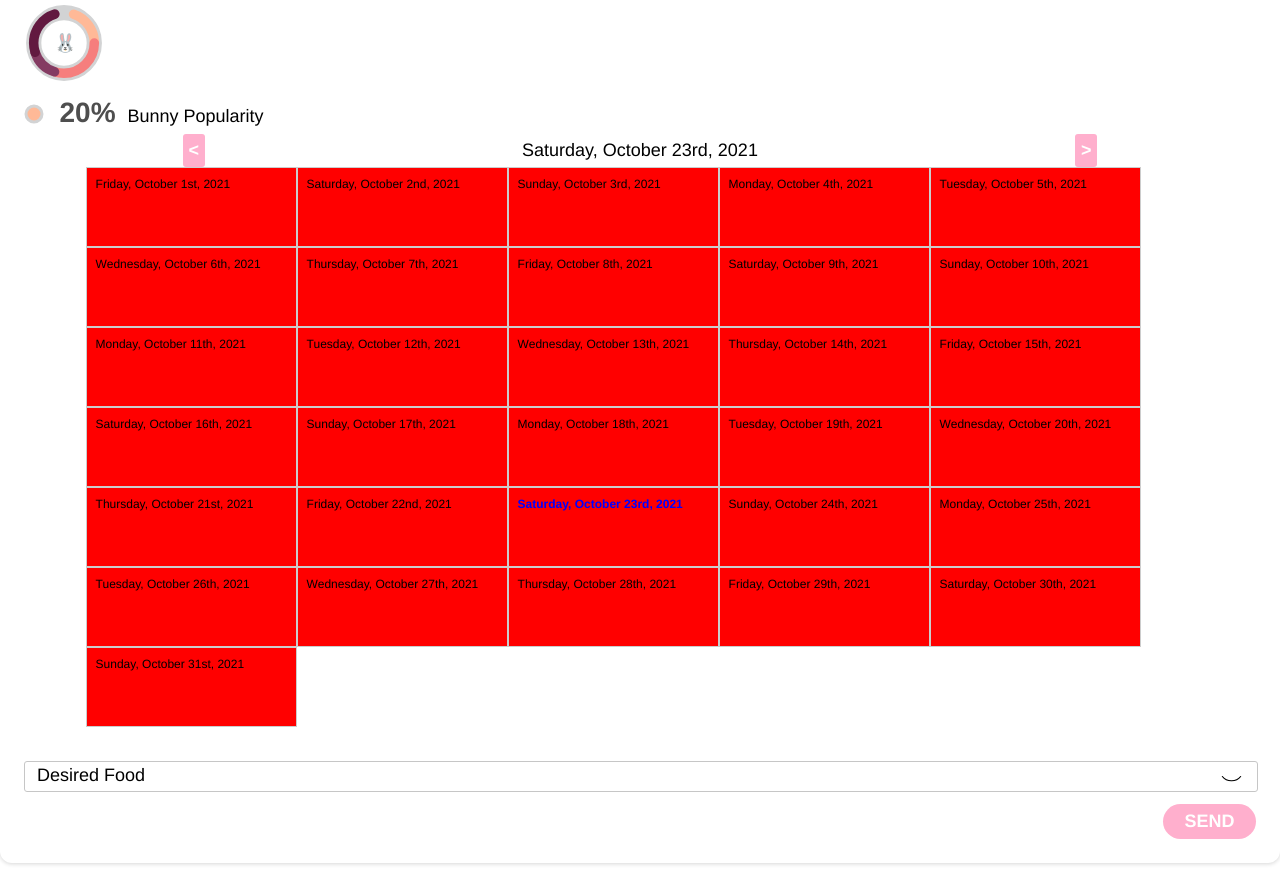
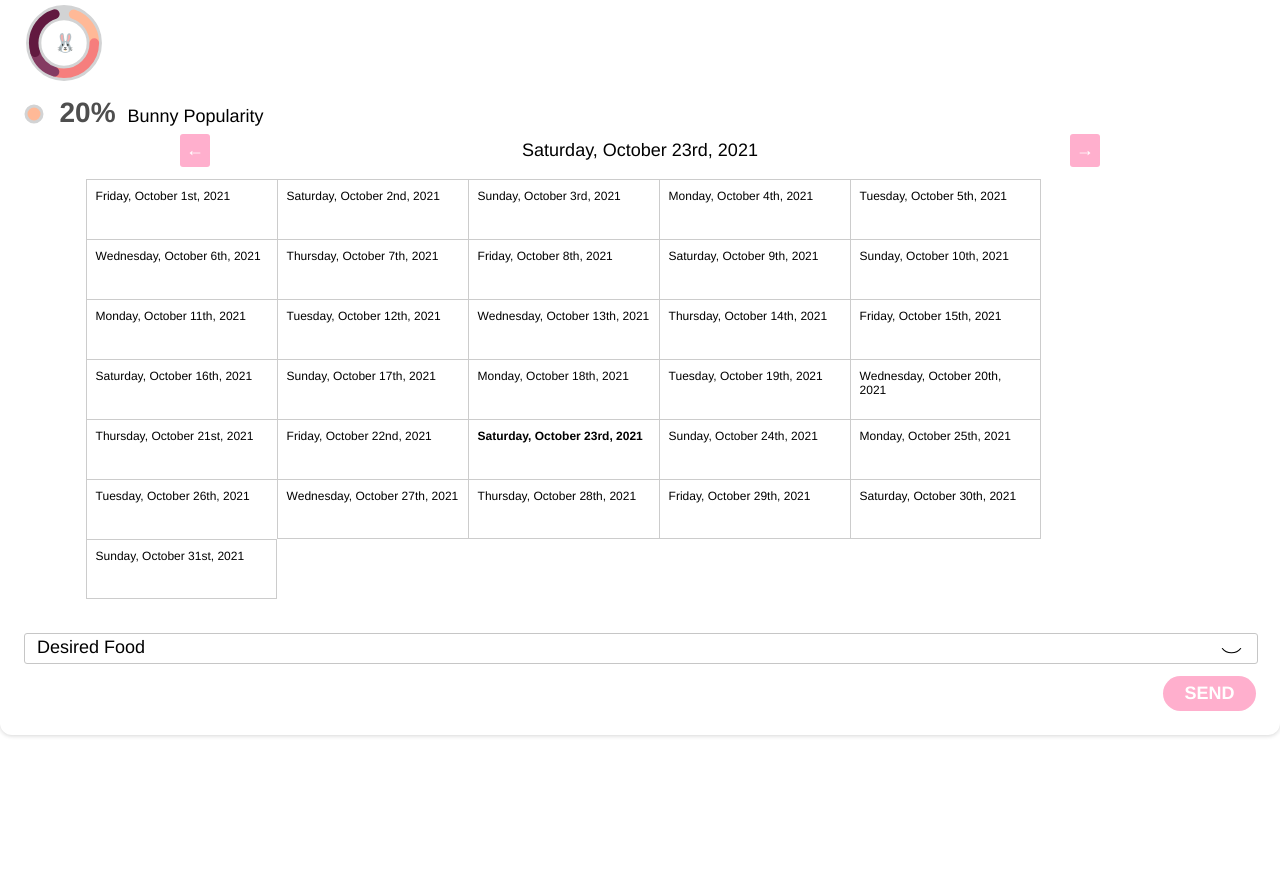
Before and after one commit to MortimerMarsyja/RuskyGrimoire, a React app: page / in a window 1280 px wide. Shown: the part 480-1373 px from the top of the page. After the commit the page ends 1245 px from the top, so only its background shows below. Built offline with nearby package versions, Linux system fonts and the light colour scheme.

Commit message:
changes in calendar

```diff
--- a/package.json
+++ b/package.json
@@ -26,7 +26,7 @@
     "mini-css-extract-plugin": "^2.4.2",
     "postcss": "^8.3.11",
     "postcss-loader": "^6.2.0",
-    "postcss-preset-env": "^6.7.0",
+    "postcss-preset-env": "^7.2.3",
     "redux-devtools-extension": "^2.13.9",
     "sass": "^1.43.3",
     "sass-loader": "^12.2.0",
@@ -44,6 +44,7 @@
     "@types/react": "^17.0.31",
     "@types/react-dom": "^17.0.10",
     "date-fns": "^2.28.0",
+    "enhanced-resolve": "^5.8.3",
     "node-modules": "^0.0.1",
     "react": "^17.0.2",
     "react-dom": "^17.0.2",
--- a/src/00-Components/HorCalendar/HorCalendar.style.js
+++ b/src/00-Components/HorCalendar/HorCalendar.style.js
@@ -30,6 +30,7 @@ const StyledHorCalendar = styled.div`
         width: 100%;
         align-items: center;
         justify-content: space-around;
+        margin-bottom:12px;
         p{
             width:auto !important;
         }
@@ -37,17 +38,26 @@ const StyledHorCalendar = styled.div`
     .hor-calendar-cell{
         padding:9px;
         font-size: 12px;
-        border:1px solid #ccc;
+        border-left: 1px solid #ccc;
         width:191px;
         height:60px;
-        background-color:red;
+        box-sizing: border-box;
+        border-top: 1px solid #ccc;
+        &:nth-child(5n){
+            border-right: 1px solid #ccc;
+        }
+        &:nth-last-child(-n+5){
+            border-bottom: 1px solid #ccc;
+        }
+        &:last-child{
+            border-right: 1px solid #ccc;
+        }
     }
     .isToday{
-        color:blue;
         font-weight:bold;
     }
     .isSelected{
-        background-color:green;
+        background-color:#ccc;
     }
 `;
 
--- a/src/00-Components/HorCalendar/HorCalendar.tsx
+++ b/src/00-Components/HorCalendar/HorCalendar.tsx
@@ -3,6 +3,7 @@ import StyledHorCalendar from './HorCalendar.style';
 import {HorCalendarCell} from './HorCalendarCell';
 import { add,format,set } from 'date-fns'
 import {monthDays,nextMonthDays,previousMonthDays} from '../../06-Utils/time-utils';
+
 
 const formatDate = (date:Date) => {
    return format( date,'PPPP')
@@ -13,6 +14,19 @@ const HorCalendar = (): JSX.Element => {
     const [currentMonthDays,setCurrentMonthDays] = useState<number>();
     const [currentDate,setCurrentDate] = useState<Date>(new Date());
     const [selectedCells,setSelectedCells] = useState<string[] | []>([]);
+    const [multiSelectMode,setMultiSelectMode] = useState<boolean>(false);
+    const [initialDate,setInitialDate] = useState<string | undefined>();
+    const [finalDate,setFinalDate] = useState<string | undefined>();
+
+    const handleKeyPress = (event:KeyboardEvent) => {
+        console.log('I enter here')
+        if(event.key === 'Shift'){
+            console.log('I pressed shift')
+          setMultiSelectMode(!multiSelectMode);
+        }
+    }
+
+    console.log('multiSelectMode',multiSelectMode);
 
     console.log(selectedCells,'this are the cells selected')
 
@@ -26,23 +40,34 @@ const HorCalendar = (): JSX.Element => {
         setCurrentMonthDays(previousMonthDays(currentDate));
     }
 
-    const selectCells = (date:string) => {
-        setSelectedCells([...selectedCells,date])
-    }
-
     useEffect(()=>{
         setCurrentMonthDays(monthDays())
     },[])
 
+    useEffect(()=>{
+
+    },[initialDate,finalDate])
+
+    const selectionAction = (date:string) => {
+        if(multiSelectMode){
+            selectedCells.length > 0 && setSelectedCells([])
+            !initialDate && !finalDate && setInitialDate(date);
+            initialDate && !finalDate && setFinalDate(date);
+            initialDate && finalDate && setInitialDate(undefined) && setFinalDate(undefined);
+            return
+        }
+        setSelectedCells([...selectedCells,date])
+    }
+
    return(
-    <StyledHorCalendar>
+    <StyledHorCalendar tabIndex="0" onKeyDown={(e:KeyboardEvent)=>handleKeyPress(e)}>
         <div className="calendar-header">
             <button onClick={getPreviousMonthDays}>
-                &lt;
+                &larr;
             </button>
             {currentDate && <p>{format( currentDate,'PPPP')}</p>}
             <button onClick={getNextMonthDays}>
-                &gt;
+                &rarr;
             </button>
         </div>
         <div className="calendar-body">
@@ -50,11 +75,10 @@ const HorCalendar = (): JSX.Element => {
                 {currentMonthDays && Array.from(
                 Array(currentMonthDays)).map((x, index) =>
                 <HorCalendarCell
-                        formatFunc={formatDate}
                         key={index}
                         today={formatDate(today)}
                         date={formatDate(set(currentDate,{date:index + 1}))}
-                        onClickAction={selectCells}
+                        onClickAction={selectionAction}
                         arrayOfCells={selectedCells}
                         cellsSelector={(strings:string[])=>setSelectedCells(strings)}
                 />)
--- a/src/00-Components/HorCalendar/HorCalendarCell.tsx
+++ b/src/00-Components/HorCalendar/HorCalendarCell.tsx
@@ -2,10 +2,9 @@ import React from 'react';
 
 
 interface HorCellProps {
-    content?: string | JSX.Element;
+    content?:string | JSX.Element;
     date:string;
     today:string;
-    formatFunc:(date:Date) => string;
     onClickAction:(date:string) => void;
     arrayOfCells:string[];
     cellsSelector:(strings:string[] | [])=>void;
@@ -20,7 +19,6 @@ export const HorCalendarCell = (props:HorCellProps):JSX.Element => {
         arrayOfCells,
         cellsSelector,
     } = props;
-
     const selectedCondition = arrayOfCells.includes(date)
     const onClickFunction = (date:string) => {
         if(selectedCondition){
--- a/webpack.config.js
+++ b/webpack.config.js
@@ -16,6 +16,12 @@ module.exports = {
     output: {
         path: path.resolve(__dirname, "dist"),
         assetModuleFilename: "images/[hash][ext][query]"
+    },
+    resolve: {
+        alias: {
+            root: path.resolve(__dirname, 'src'),
+        },
+        extensions: ['', '.js', '.jsx']
     },
     module: {
         rules: [
```
Also changed, not shown: 1 other file (tests, documents, lock files or other folders).
